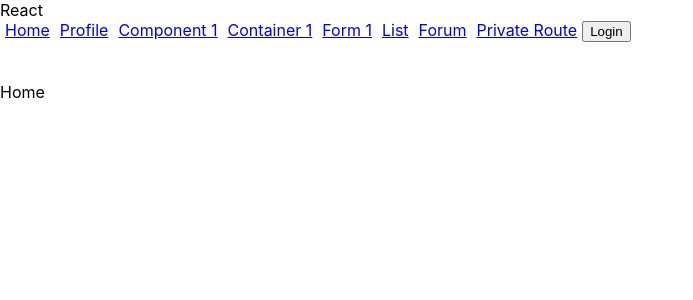
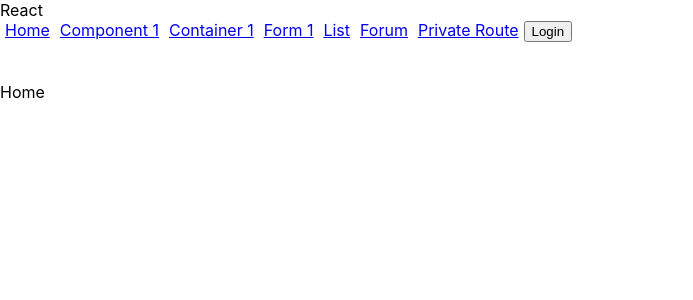
Before and after one commit to CristianPeralta/posts-app, a React (Create React App) app: page / in a window 1280 px wide. Shown: the top 300 px of the page, without its empty margins (0-693 px from the left). Built offline with nearby package versions, Linux system fonts and the light colour scheme; what auth0-js would draw is missing.

Commit message:
show profile section if is authenticated

```diff
--- a/src/containers/header.js
+++ b/src/containers/header.js
@@ -9,9 +9,9 @@ class Header extends Component {
           <Link to='/' style={{padding: '5px'}}>
             Home
           </Link>
-          <Link to='/profile' style={{padding: '5px'}}>
+          {this.props.isAuthenticated ? <Link to='/profile' style={{padding: '5px'}}>
             Profile
-          </Link>
+          </Link> : null}
           <Link to='/component1' style={{padding: '5px'}}>
             Component 1
           </Link>
```
